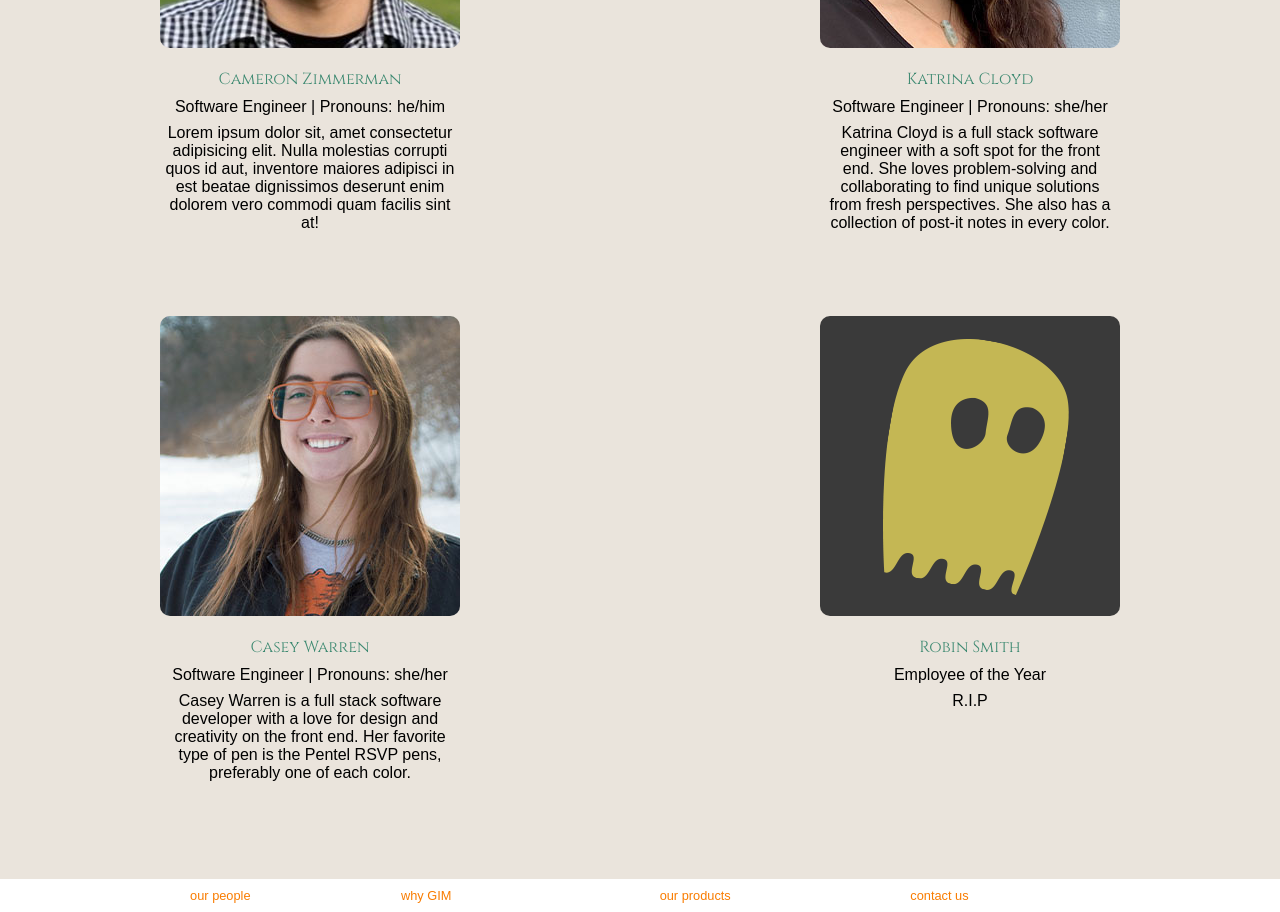
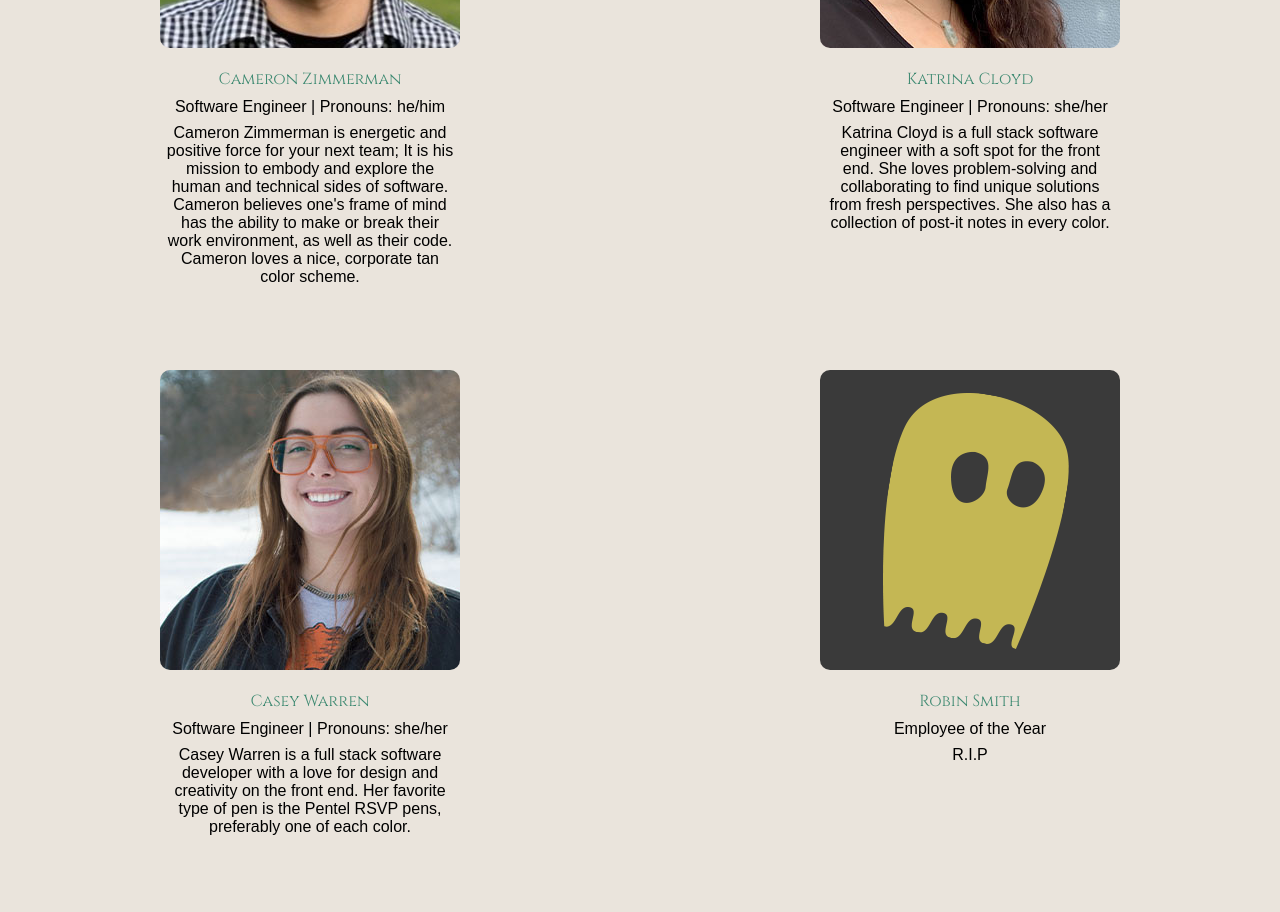
Before and after one commit to GIM-LLC/GIM, a React app: page /about in a window 1280 px wide. Shown: the part 1100-2012 px from the top of the page. Built offline with nearby package versions, Linux system fonts and the light colour scheme; no server answers; a web font is replaced by a local one.

Commit message:
Update MakersData.js
added Cam's bio

```diff
--- a/src/components/makers/MakersData.js
+++ b/src/components/makers/MakersData.js
@@ -26,7 +26,7 @@ const makers = [
     imageX: 'cameronX.jpg',
     title: 'Software Engineer',
     pronouns: 'he/him',
-    bio: 'Lorem ipsum dolor sit, amet consectetur adipisicing elit. Nulla molestias corrupti quos id aut, inventore maiores adipisci in est beatae dignissimos deserunt enim dolorem vero commodi quam facilis sint at!',
+    bio: "Cameron Zimmerman is energetic and positive force for your next team; It is his mission to embody and explore the human and technical sides of software. Cameron believes one's frame of mind has the ability to make or break their work environment, as well as their code. Cameron loves a nice, corporate tan color scheme.",
     linkedIn: 'https://www.linkedin.com/in/cameron-zimmerman/',
     github: 'https://github.com/CameronZimmerman',
   },
```
